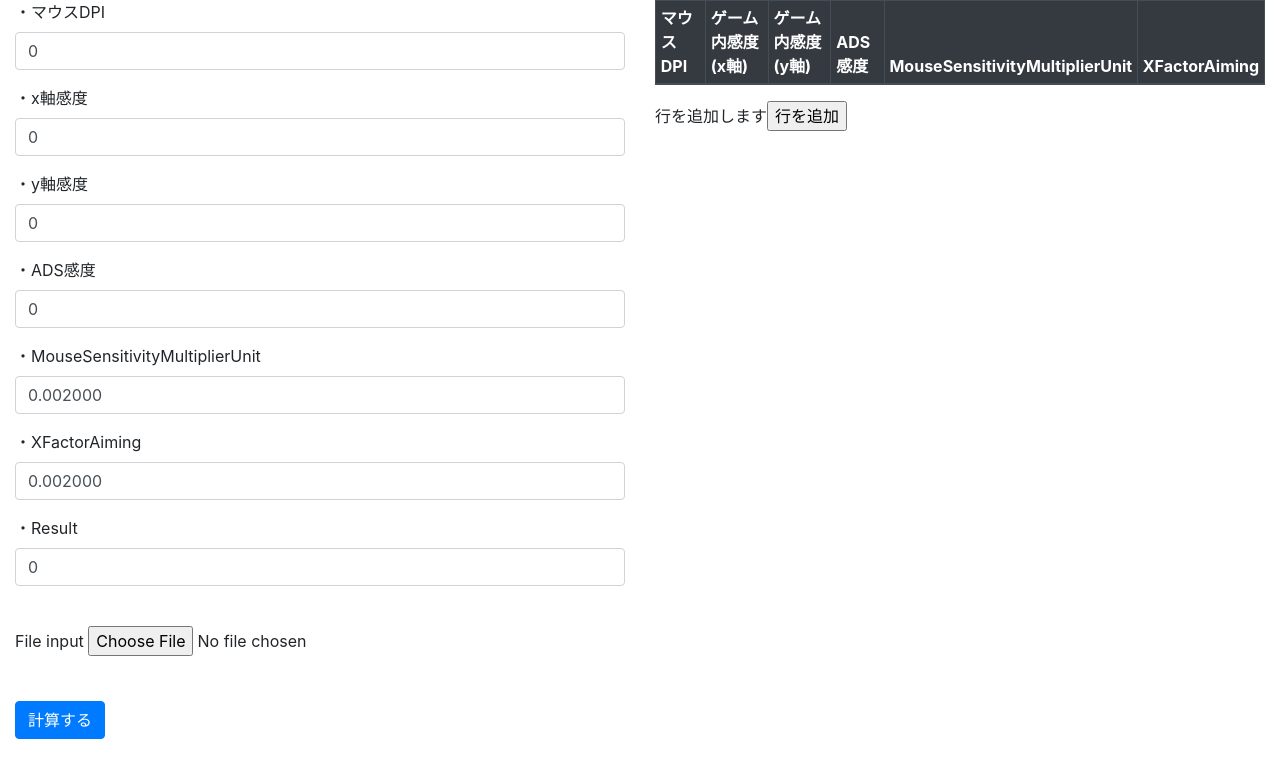
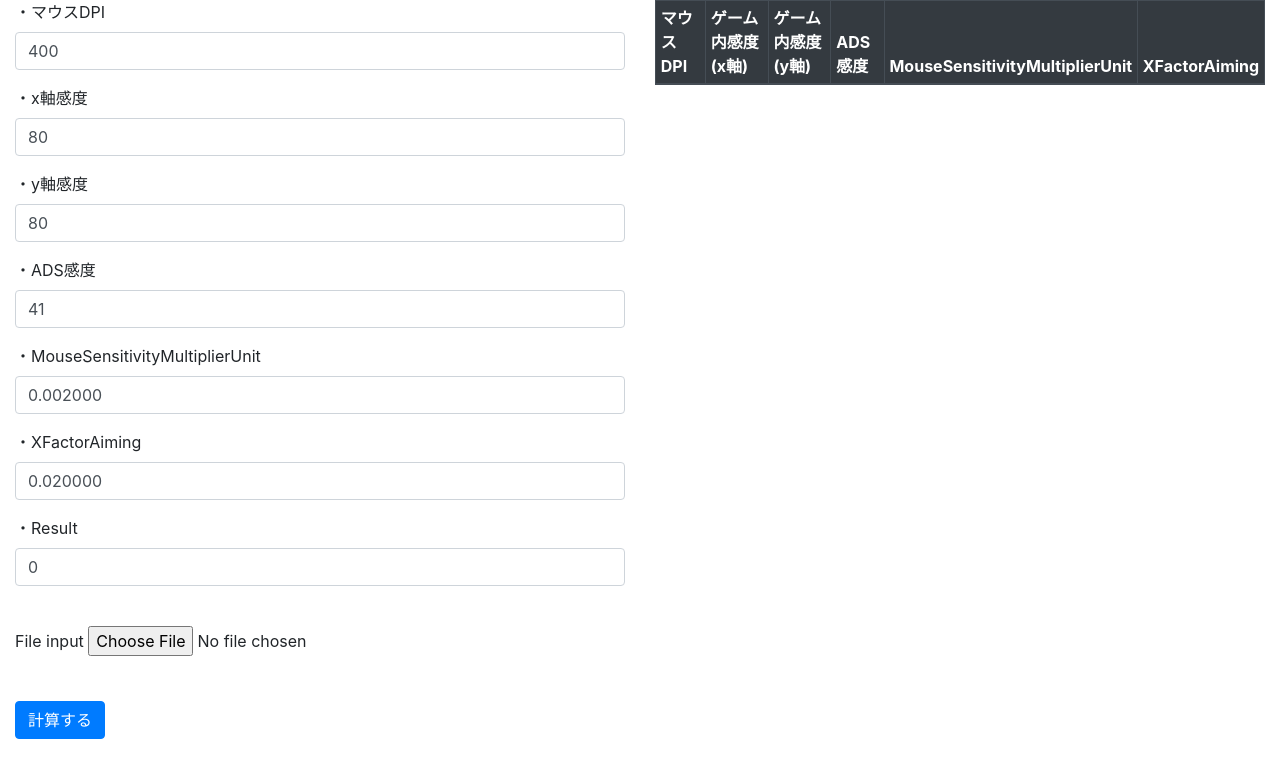
Before and after one commit to Apr1c07/R6S_MouseSensitivity_Tweak, a plain HTML site: page index.html in a window 1280 px wide. Drawn offline with nearby package versions, Linux system fonts and the light colour scheme.

Commit message:
Update index.html

```diff
--- a/index.html
+++ b/index.html
@@ -13,7 +13,6 @@
     <script src="https://apr1c07.github.io/R6S_mouse_sensitivity/js/bootstrap.min.js"></script>
     <!-- jsの読み込み　-->
     <script src="https://apr1c07.github.io/R6S_mouse_sensitivity/js/Cal.js"></script>
-    <script src="https://apr1c07.github.io/R6S_mouse_sensitivity/js/decimal.js/decimal.js"></script>
   </head>
 
   <body>
@@ -24,19 +23,19 @@
             <form class="form">
               <div class="form-group">
                 <label for="exampleInputEmail1">・マウスDPI</label>
-                <input type="number" class ="form-control input-lg" name="DPI" id="DPI" size="20" min="1" max="30000" step="100" value=0>
+                <input type="number" class ="form-control input-lg" name="DPI" id="DPI" size="20" min="1" max="30000" step="100" value=400>
               </div>
               <div class="form-group">
                 <label for="exampleInputEmail1">・x軸感度</label>
-                <input type="number" class="form-control input-lg" name="x" id="x" size="20" min="1" max="100" step="1" value=0>
+                <input type="number" class="form-control input-lg" name="x" id="x" size="20" min="1" max="100" step="1" value=80>
               </div>
               <div class="form-group">
                 <label for="exampleInputEmail1">・y軸感度</label>
-                <input type="number" class="form-control input-lg" name="y" id="y" size="20" min="1" max="100" step="1" value=0>
+                <input type="number" class="form-control input-lg" name="y" id="y" size="20" min="1" max="100" step="1" value=80>
               </div>
               <div class="form-group">
                 <label for="exampleInputEmail1">・ADS感度</label>
-                <input type="number" class="form-control input-lg" name="ADS" id="ADS" size="20" min="1" max="100" step="1" value=0>
+                <input type="number" class="form-control input-lg" name="ADS" id="ADS" size="20" min="1" max="100" step="1" value=41>
               </div>
               <div class="form-group">
                 <label for="exampleInputEmail1">・MouseSensitivityMultiplierUnit</label>
@@ -44,7 +43,7 @@
               </div>
               <div class="form-group">
                 <label for="exampleInputEmail1">・XFactorAiming</label>
-                <input type="number" class="form-control input-lg" name="XFA" id="XFA" size="20" min="0.000001" max="10" step="0.000001" value=0.002000>
+                <input type="number" class="form-control input-lg" name="XFA" id="XFA" size="20" min="0.000001" max="10" step="0.000001" value=0.020000>
               </div>
               <div class="form-group">
                 <label for="exampleInputEmail1">・Result</label>
@@ -74,7 +73,6 @@
                 </tr>
               </thead>
             </table>
-            行を追加します<input type="button" value="行を追加" id="coladd" onclick="coladd()">
           </div>
         </div>
       </div>
```
